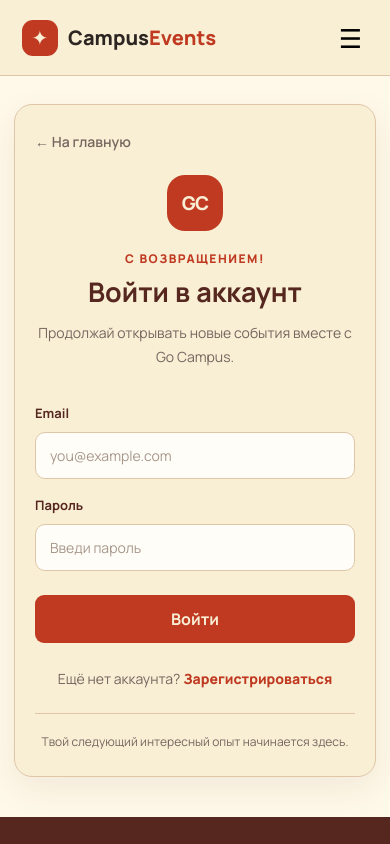
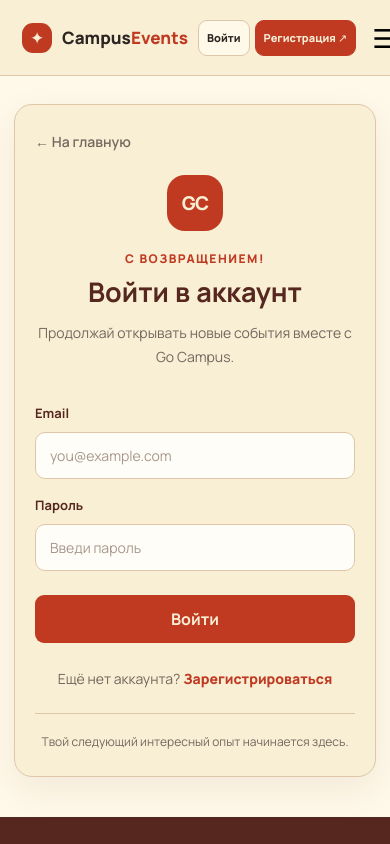
Before and after one commit to Rondfor67/CampusEvent, a React (Vite) app: page /login in a window 390 px wide. Shown: the top 844 px of the page. Built offline with nearby package versions, Linux system fonts and the light colour scheme; no server answers.

Commit message:
Fix mobile navigation and contacts icon

```diff
--- a/src/App.css
+++ b/src/App.css
@@ -2214,3 +2214,56 @@
   background: #fffdfa;
   color: #542a1d;
 }
+/* Исправление мобильной шапки CampusEvents */
+
+@media (max-width: 900px) {
+  .nav-actions {
+    display: flex;
+    align-items: center;
+    margin-left: auto;
+  }
+
+  .nav-actions .btn {
+    padding: 0 10px;
+    font-size: 12px;
+  }
+
+  .header-profile {
+    width: 42px;
+    height: 42px;
+    flex-shrink: 0;
+  }
+}
+
+@media (max-width: 650px) {
+  .nav-wrap {
+    gap: 10px;
+  }
+
+  .brand {
+    font-size: 17px;
+  }
+
+  .brand-mark {
+    width: 30px;
+    height: 30px;
+  }
+
+  .nav-actions {
+    margin-left: auto;
+    gap: 5px;
+  }
+
+  .nav-actions .btn {
+    min-height: 36px;
+    padding: 0 8px;
+    font-size: 11px;
+    white-space: nowrap;
+  }
+
+  .mobile-toggle {
+    margin-left: 0;
+    order: 3;
+    flex-shrink: 0;
+  }
+}
--- a/src/pages/Contacts.jsx
+++ b/src/pages/Contacts.jsx
@@ -327,7 +327,7 @@ function Contacts() {
               className="contacts-side-decoration"
               aria-hidden="true"
             >
-              ✳
+
             </span>
           </aside>
         </div>
```
